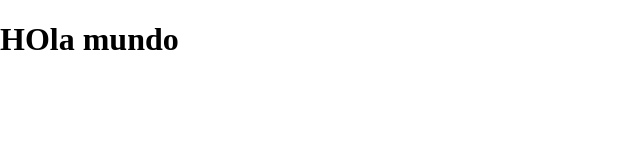
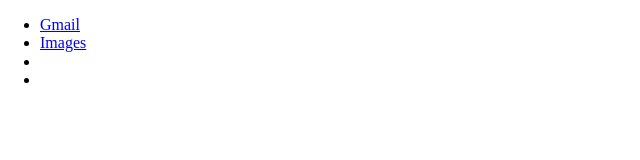
Before and after one commit to JuanDCeballos/google-homepage, a plain HTML site: page index.html in a window 1280 px wide. Shown: the whole page, without its empty margins (0-640 px from the left). Drawn offline with Linux system fonts and the light colour scheme.

Commit message:
nothing again :v

```diff
--- a/css/styles.css
+++ b/css/styles.css
@@ -0,0 +1,3 @@
+body {
+    background-color: #fff;
+}
--- a/index.html
+++ b/index.html
@@ -4,11 +4,19 @@
     <meta charset="UTF-8">
     <meta http-equiv="X-UA-Compatible" content="IE=edge">
     <meta name="viewport" content="width=device-width, initial-scale=1.0">
+    <link rel="stylesheet" href="https://pro.fontawesome.com/releases/v5.10.0/css/all.css" integrity="sha384-AYmEC3Yw5cVb3ZcuHtOA93w35dYTsvhLPVnYs9eStHfGJvOvKxVfELGroGkvsg+p" crossorigin="anonymous"/>
     <link rel="stylesheet" href="css/styles.css">
     <link rel="stylesheet" href="css/normalize.css">
     <title>Google</title>
 </head>
 <body>
-    <h1>HOla mundo</h1>
+    <nav>
+        <ul>
+            <li><a href="#">Gmail</a></li>
+            <li><a href="#">Images</a></li>
+            <li></li>
+            <li></li>
+        </ul>
+    </nav>
 </body>
 </html>
```
